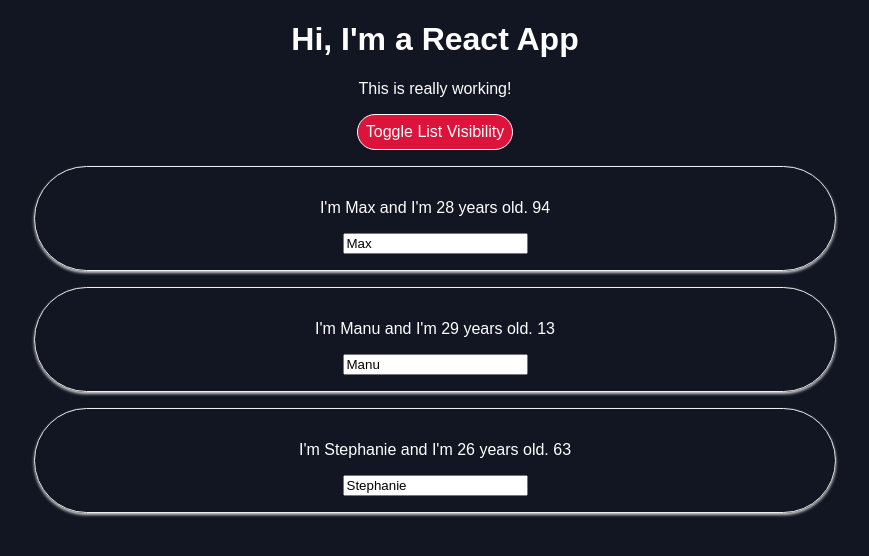
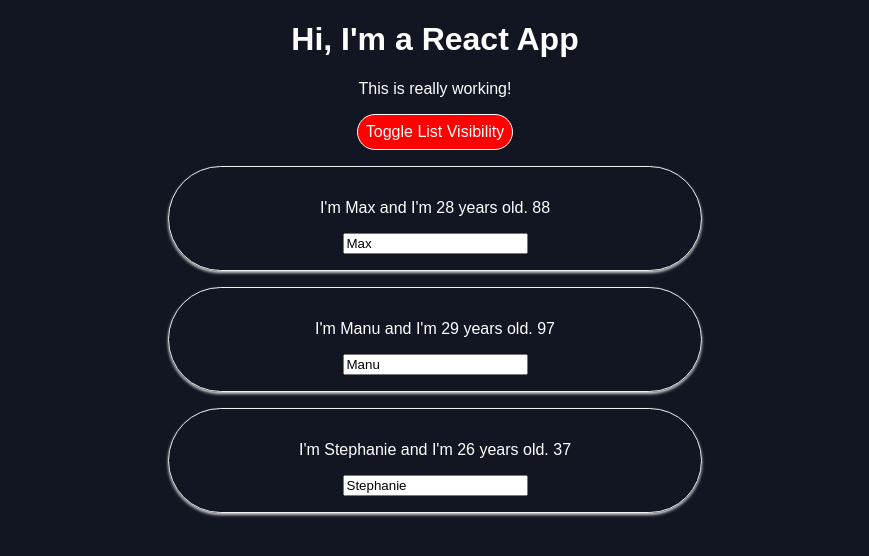
Before and after one commit to Mi-Ski/react-app, a React (Create React App) app: page / in a window 1280 px wide. Both pictures are taken after a click on the button "Toggle List Visibility". Shown: the top 556 px of the page, without its empty margins (205-1074 px from the left). Built offline with nearby package versions, Linux system fonts and the light colour scheme.

Commit message:
styled-components package

```diff
--- a/package.json
+++ b/package.json
@@ -6,7 +6,8 @@
     "radium": "^0.26.0",
     "react": "^16.13.1",
     "react-dom": "^16.13.1",
-    "react-scripts": "1.1.5"
+    "react-scripts": "1.1.5",
+    "styled-components": "^5.1.1"
   },
   "scripts": {
     "start": "react-scripts start",
--- a/src/App.js
+++ b/src/App.js
@@ -1,8 +1,23 @@
 import React, { Component } from "react";
+import styled from 'styled-components';
+import Person from "./Person/Person";
 import "./App.css";
-import Person from "./Person/Person";
 import "./Person/Person.css";
-import Radium from 'radium';
+
+const StyledButton = styled.button`
+			background-color: ${props => props.colChange ? 'red' : 'green'};
+			font: inherit;
+			border: 1px solid white;
+			border-radius: 999vw;
+			padding: 8px;
+			color: white;
+			cursor: pointer;
+
+			&:hover {
+				background-color: ${props => props.colChange ? 'orange' : 'limegreen'};
+				color: black;
+			}
+`
 
 class App extends Component {
 	state = {
@@ -94,9 +109,9 @@
 				<div className="App">
 					<h1>Hi, I'm a React App</h1>
 					<p className={classes.join(' ')}>This is really working!</p>
-				<button style={myStyle} onClick={this.togglePersonsHandler}>
+					<StyledButton colChange={this.state.personsVisibility} onClick={this.togglePersonsHandler}>
 						Toggle List Visibility
-				</button>
+					</StyledButton>
 					{persons}
 				</div>
 		);
@@ -105,4 +120,4 @@
 }
 
 // radium == a higher order component
-export default Radium(App);
+export default App;
--- a/src/Person/Person.css
+++ b/src/Person/Person.css
@@ -1,4 +1,4 @@
-.Person {
+/* .Person {
     width: 60%;
     margin: 16px auto;
     border: 1px solid #eee;
@@ -10,3 +10,9 @@
 } .Person:hover{
     background-color: #f703ff13;
 }
+
+@media (min-width: 500px) {
+    .Person{
+        width: 500px
+    }
+} */
--- a/src/Person/Person.js
+++ b/src/Person/Person.js
@@ -1,15 +1,30 @@
 import React from 'react';
-import './Person.css'
-import Radium from 'radium';
+//import './Person.css';
+import styled from 'styled-components';
+
+const StyledDiv = styled.div`
+    width: 60%;
+    margin: 16px auto;
+    border: 1px solid #eee;
+    box-shadow: 0 2px 3px #ccc;
+    padding: 16px;
+    text-align: center;
+    cursor: pointer;
+    border-radius: 999rem;
+
+    @media (min-width: 500px) {
+            width: 500px
+    }
+`
 
 const person = (props) => {
-    // using the special children property of props
     return (
-        <div className="Person">
+        // <div className="Person" style={style}>
+        <StyledDiv>
             <p onClick={props.click}>I'm {props.name} and I'm {props.age} years old. {Math.floor(Math.random() * 100)}</p>
             <p>{props.children}</p>
             <input type="text" onChange={props.changed} defaultValue={props.name}/>
-        </div>
+        </StyledDiv>
     )
 }
-export default Radium(person);
+export default person;
```
Also changed, not shown: 1 other file (tests, documents, lock files or other folders). Lines whose indentation alone changed are shown as unchanged.
